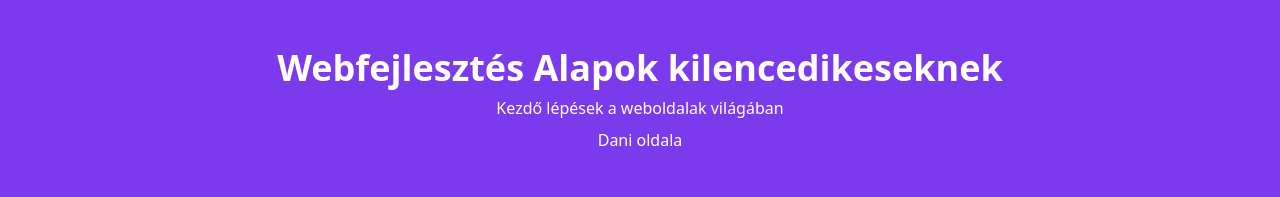
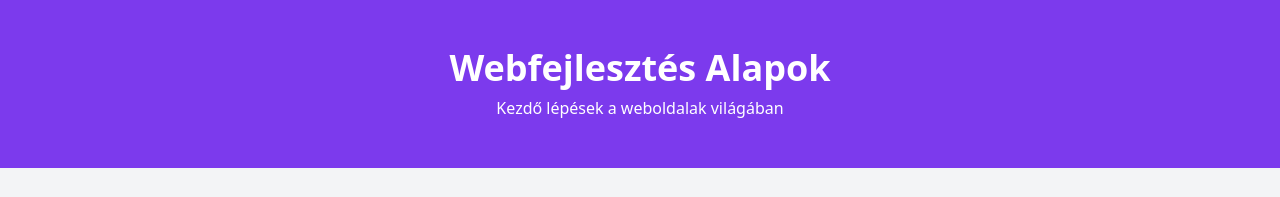
Before and after one commit to DanielZ888/els-repo, a plain HTML site: page index.html in a window 1280 px wide. Shown: the top 197 px of the page. Drawn offline with nearby package versions, Linux system fonts and the light colour scheme.

Commit message:
Add files via upload

```diff
--- a/index.html
+++ b/index.html
@@ -15,9 +15,8 @@
 <body class="bg-gray-100">
     <header class="bg-purple-600 text-white py-12">
         <div class="container mx-auto px-4">
-            <h1 class="text-4xl font-bold text-center">Webfejlesztés Alapok kilencedikeseknek</h1>
+            <h1 class="text-4xl font-bold text-center">Webfejlesztés Alapok</h1>
             <p class="text-center mt-2">Kezdő lépések a weboldalak világában</p>
-            <p class="text-center mt-2"> Dani oldala</p>
         </div>
     </header>
 
```
